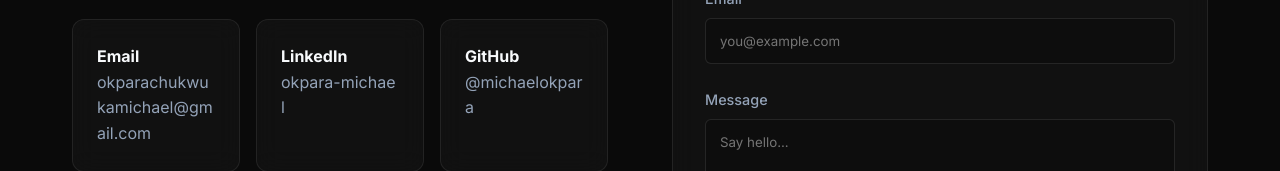
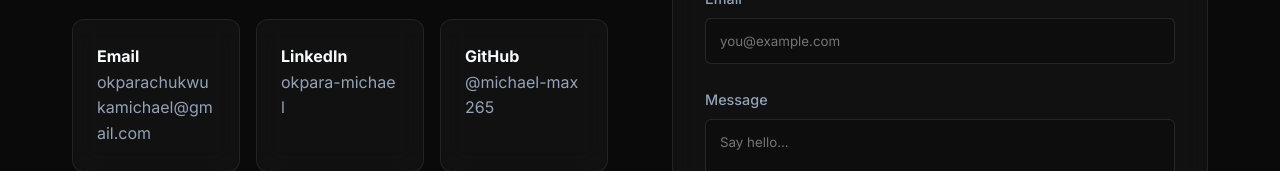
Before and after one commit to michael-max265/My-Portfolio, a React (Vite) app: page / in a window 1280 px wide. Shown: the part 2923-3094 px from the top of the page. Built offline with nearby package versions, Linux system fonts and the light colour scheme.

Commit message:
Update GitHub link

```diff
--- a/src/data/portfolioData.js
+++ b/src/data/portfolioData.js
@@ -11,7 +11,7 @@
 export const socialLinks = [
   { platform: "Email", url: `mailto:${personalDetails.email}`, handle: personalDetails.email },
   { platform: "LinkedIn", url: "https://linkedin.com/in/okpara-michael-b2726321a", handle: "okpara-michael" },
-  { platform: "GitHub", url: "https://github.com/michaelokpara", handle: "@michaelokpara" }
+  { platform: "GitHub", url: "https://github.com/michael-max265", handle: "@michael-max265" }
 ];
 
 export const techStack = [
```
